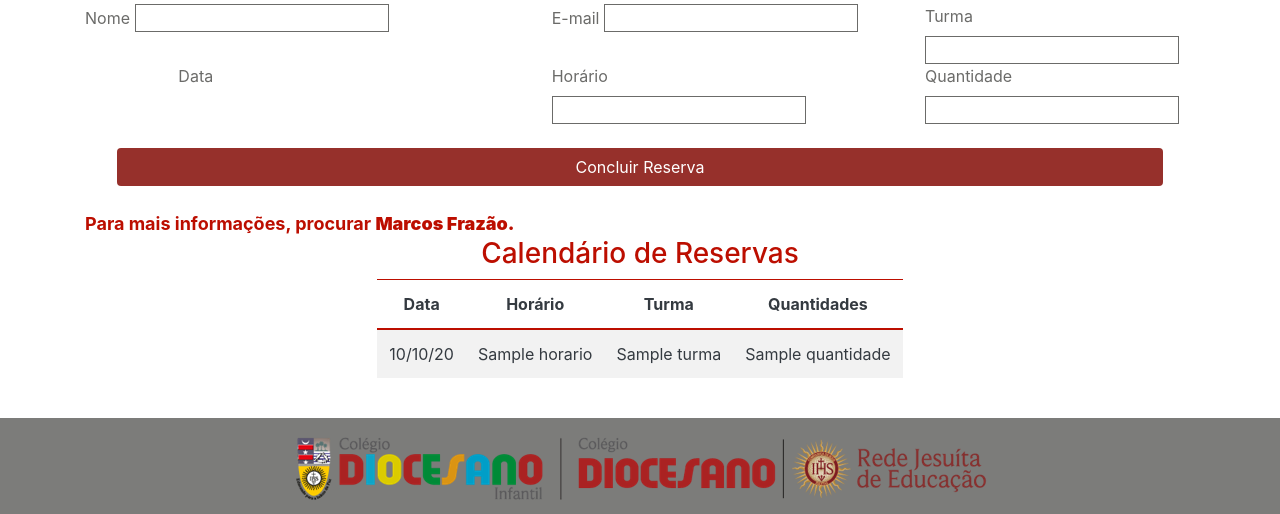
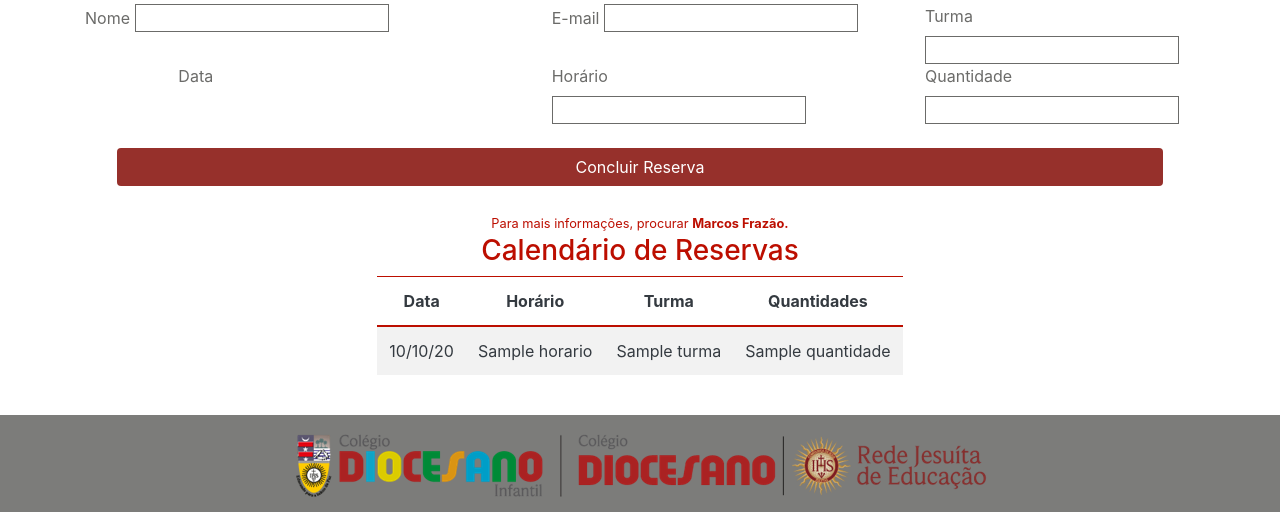
Before and after one commit to Juzeka/AppReservas, a Django app: template core/templates/core/index.html in a window 1280 px wide. Shown: the part 168-682 px from the top of the page. Run offline with Django 3.2, Linux system fonts and the light colour scheme; the template is opened without the code that fills it: most values are stand-ins (such as "Sample title", 1, 10 or a date in 2020); form fields are guessed from the names that the template uses; some libraries are stand-ins or nearby versions.

Commit message:
imformaçao

```diff
--- a/core/templates/core/index.html
+++ b/core/templates/core/index.html
@@ -52,7 +52,7 @@
     <div class="container mt-4">
         <div class="row justify-content-center">
             <div class="col-12">
-                <span>Para mais informações, procurar <strong>Marcos Frazão.</strong></span>
+                <center><span class="small">Para mais informações, procurar <strong>Marcos Frazão.</strong></span></center>
             </div>
             <div class="col-auto">
                 <span>
```
